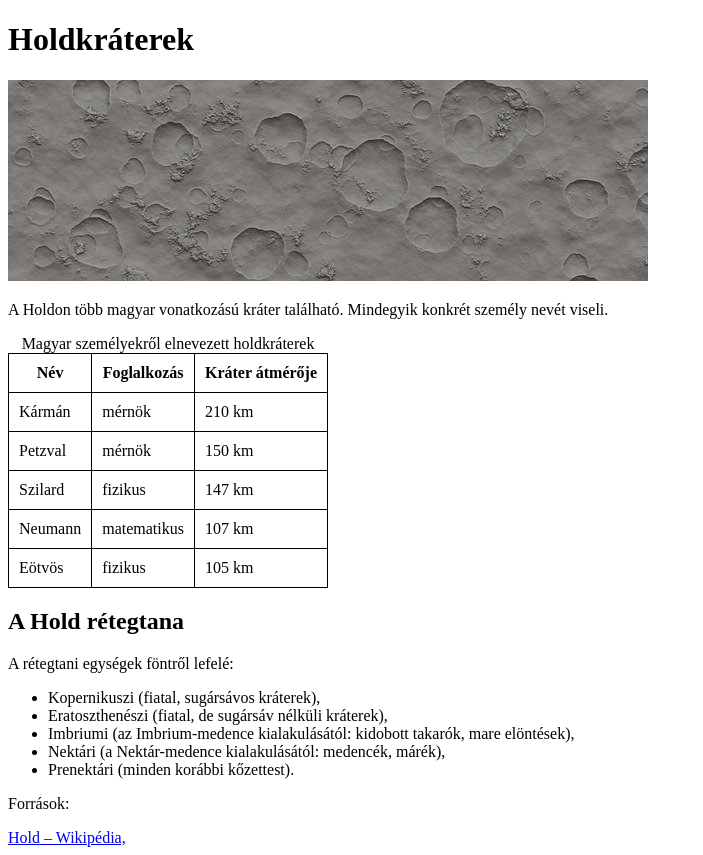
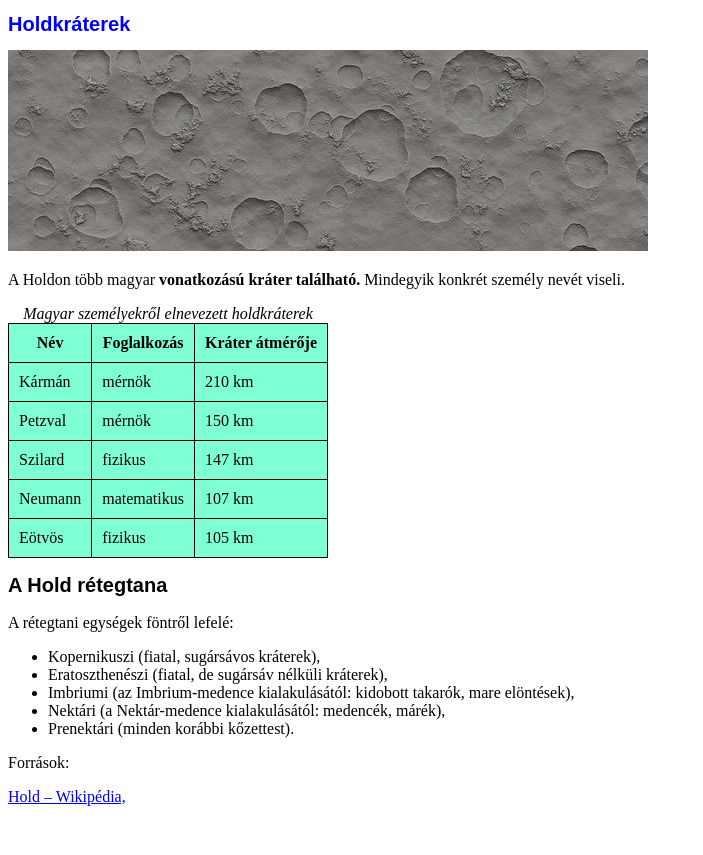
Before and after one commit to niru2427/orarimunka240926, a plain HTML site: page index.html in a window 1280 px wide. Shown: the whole page, without its empty margins (0-703 px from the left). After the commit the page ends 814 px from the top, so only its background shows below. Drawn offline with Linux system fonts and the light colour scheme.

Commit message:
kész css

```diff
--- a/index.html
+++ b/index.html
@@ -11,7 +11,7 @@
 <body><h1>Holdkráterek</h1>
     <img src="kraterek.jpg" alt="holdkráterekről készült fotó" title="holdkráterekről készült fotó">
     <p>
-        A Holdon több magyar vonatkozású kráter található. Mindegyik konkrét személy nevét viseli.
+        A Holdon több magyar <span id="vastag"> vonatkozású kráter található. </span> Mindegyik konkrét személy nevét viseli.
 
     </p>
     <table>
--- a/stilus.css
+++ b/stilus.css
@@ -1,6 +1,7 @@
 /* Táblázat beállításai */
 table {
         border-collapse:collapse;  /* szegély összevonása*/
+        background-color: aquamarine;
       }
 td,th {
         border:1px solid black;   /* szegély beállítása */
@@ -9,3 +10,28 @@ td,th {
 
 
 /* További beállítások a feladat szerint */
+
+h1{
+                        /*betűszín beállítás*/
+                        color: blue;
+                        color: #0000FF;
+                        color: rgb(0, 0, 255);
+                        /*color: red*/
+
+}
+#vastag
+{
+        font-weight: bold;
+}
+caption {/*dölt betűs*/
+        font-style: italic;
+}
+
+h1, h2{
+                /*betűtípus állítása*/
+        font-family: Arial, Helvetica, sans-serif;
+        font-size: 20px;
+        /*line-height: 25px;*/
+        /*sormagasság*/
+
+}
```
